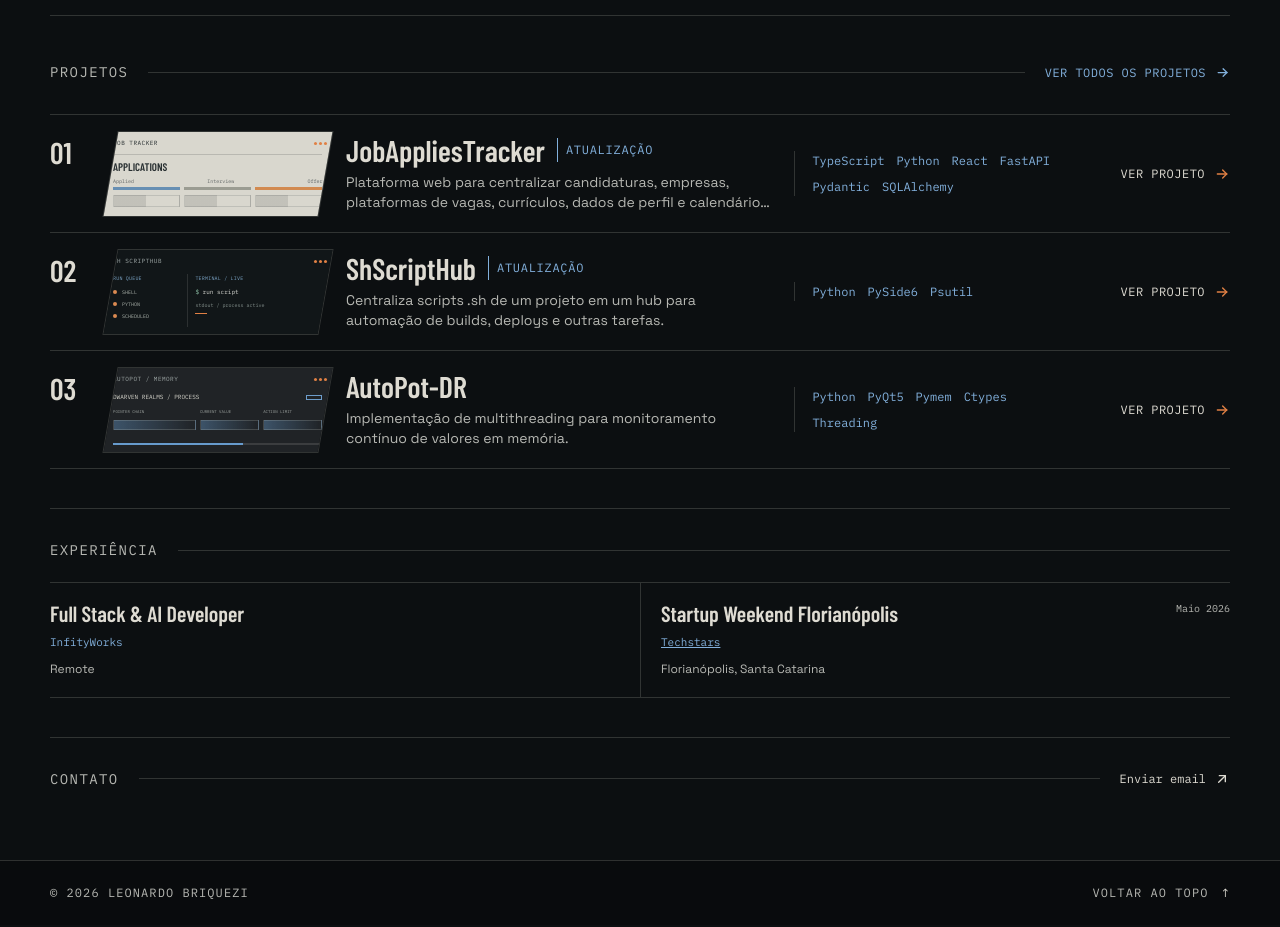
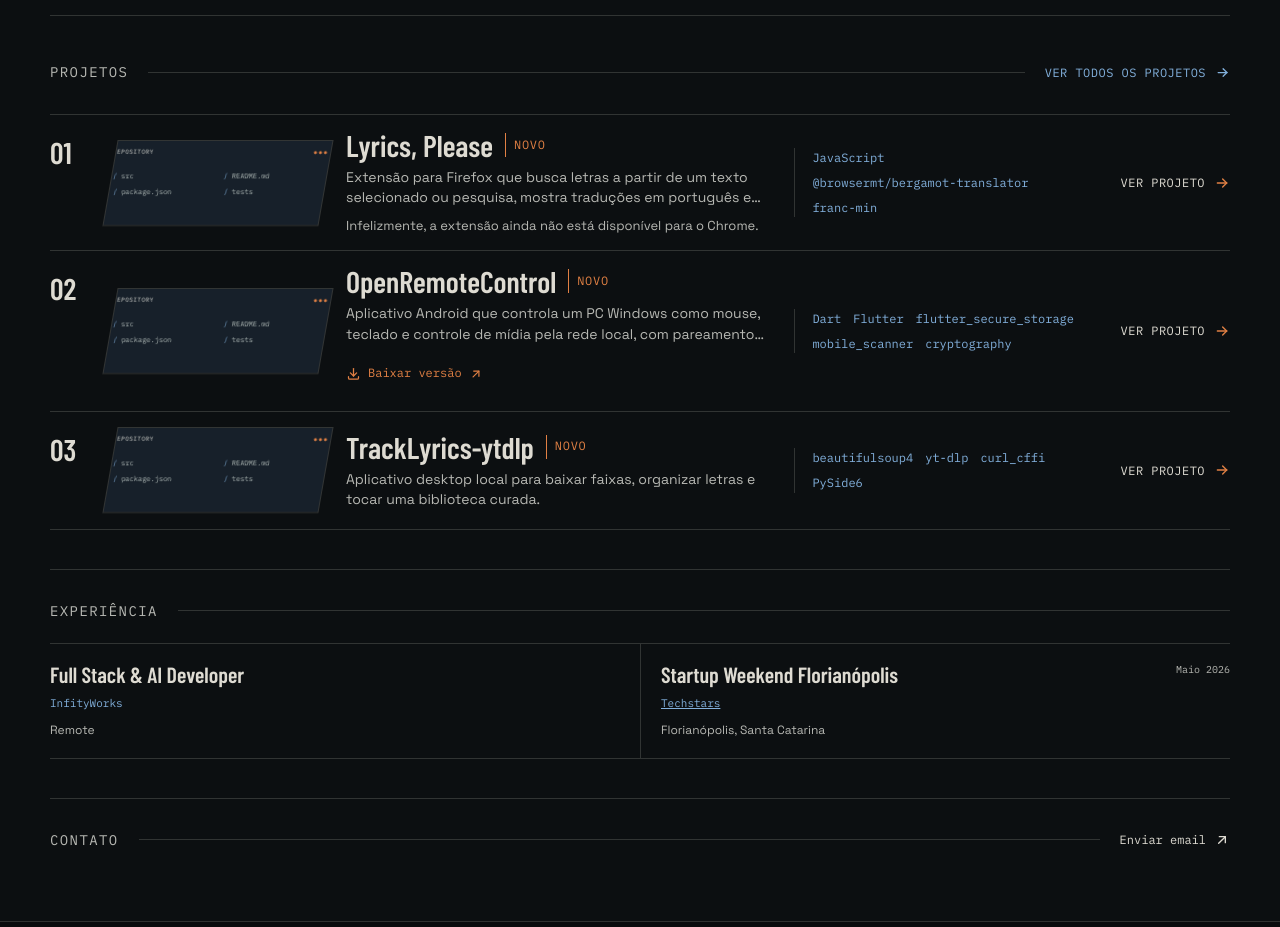
Before and after one commit to leobrqz/leobrqz.github.io, a Next.js app: page / in a window 1280 px wide. Shown: the part 980-1907 px from the top of the page. Built offline with nearby package versions, Linux system fonts and the light colour scheme; no server answers.

Commit message:
feat: add Lyrics Please and project download actions

```diff
--- a/components/Home/ProjectsSection.tsx
+++ b/components/Home/ProjectsSection.tsx
@@ -2,6 +2,7 @@
 
 import Link from 'next/link';
 import { IconArrowRight } from '@tabler/icons-react';
+import { ProjectActions } from '@/components/Projects/ProjectActions';
 import { ProjectLabels } from '@/components/Projects/ProjectLabels';
 import { getFallbackProjects } from '@/data/project_fallback';
 import { t, type Lang } from '@/lib/i18n';
@@ -47,10 +48,17 @@
               <ProjectPreview kind={PROJECT_PREVIEWS[project.name] ?? 'repository'} />
               <div className={styles.projectCopy}>
                 <h3 className={styles.projectTitle}>
-                  <Link href={detailHref}>{project.name}</Link>
+                  {project.name === 'LyricsExtension' ? (
+                    <a href={project.html_url} target="_blank" rel="noopener noreferrer">
+                      {project.displayName ?? project.name}
+                    </a>
+                  ) : (
+                    <Link href={detailHref}>{project.displayName ?? project.name}</Link>
+                  )}
                   <ProjectLabels labels={project.labels} lang={lang} />
                 </h3>
                 <p className={styles.projectDescription}>{project.description}</p>
+                <ProjectActions repoName={project.name} lang={lang} />
               </div>
               <div
                 className={styles.projectTags}
--- /dev/null
+++ b/components/Projects/ProjectActions.module.css
@@ -0,0 +1,38 @@
+.actions {
+  display: flex;
+  flex-wrap: wrap;
+  align-items: center;
+  gap: 6px 14px;
+  min-width: 0;
+  margin-top: 8px;
+}
+
+.actionLink {
+  display: inline-flex;
+  min-height: 44px;
+  align-items: center;
+  gap: 7px;
+  color: var(--orange);
+  font-family: var(--font-mono);
+  font-size: 12px;
+  line-height: 1.4;
+  text-decoration: none;
+}
+
+.actionLink:hover,
+.actionLink:focus-visible {
+  color: var(--paper);
+}
+
+.actionLink:focus-visible {
+  outline: 1px solid var(--orange);
+  outline-offset: 3px;
+}
+
+.actionNote {
+  margin: 0;
+  color: var(--muted);
+  font-size: 13px;
+  line-height: 1.5;
+  overflow-wrap: anywhere;
+}
--- /dev/null
+++ b/components/Projects/ProjectActions.tsx
@@ -0,0 +1,69 @@
+'use client';
+
+import { useEffect, useState } from 'react';
+import { IconArrowUpRight, IconDownload } from '@tabler/icons-react';
+import { detectBrowserFamily, type BrowserFamily } from '@/lib/browser';
+import { type Lang } from '@/lib/i18n';
+import styles from './ProjectActions.module.css';
+
+const LYRICS_REPOSITORY = 'LyricsExtension';
+const REMOTE_CONTROL_REPOSITORY = 'OpenRemoteControl';
+const LYRICS_INSTALL_URL = 'https://addons.mozilla.org/en-US/firefox/addon/lyrics-please/';
+const REMOTE_CONTROL_RELEASES_URL = 'https://github.com/leobrqz/OpenRemoteControl/releases';
+
+export function ProjectActions({ repoName, lang }: { repoName: string; lang: Lang }) {
+  const [browser, setBrowser] = useState<BrowserFamily | null>(null);
+
+  useEffect(() => {
+    setBrowser(detectBrowserFamily(navigator.userAgent, navigator.platform));
+  }, []);
+
+  if (repoName === LYRICS_REPOSITORY) {
+    const message =
+      browser === 'chrome'
+        ? lang === 'en'
+          ? 'Unfortunately, the extension is not available for Chrome yet.'
+          : 'Infelizmente, a extensão ainda não está disponível para o Chrome.'
+        : lang === 'en'
+          ? 'Available for Firefox.'
+          : 'Disponível para Firefox.';
+
+    return (
+      <div className={styles.actions} aria-live="polite">
+        {browser === 'firefox' ? (
+          <a
+            className={styles.actionLink}
+            href={LYRICS_INSTALL_URL}
+            target="_blank"
+            rel="noopener noreferrer"
+          >
+            <IconDownload size={15} aria-hidden="true" />
+            {lang === 'en' ? 'Install for Firefox' : 'Instalar no Firefox'}
+            <IconArrowUpRight size={14} aria-hidden="true" />
+          </a>
+        ) : (
+          <p className={styles.actionNote}>{message}</p>
+        )}
+      </div>
+    );
+  }
+
+  if (repoName === REMOTE_CONTROL_REPOSITORY) {
+    return (
+      <div className={styles.actions}>
+        <a
+          className={styles.actionLink}
+          href={REMOTE_CONTROL_RELEASES_URL}
+          target="_blank"
+          rel="noopener noreferrer"
+        >
+          <IconDownload size={15} aria-hidden="true" />
+          {lang === 'en' ? 'Download release' : 'Baixar versão'}
+          <IconArrowUpRight size={14} aria-hidden="true" />
+        </a>
+      </div>
+    );
+  }
+
+  return null;
+}
--- a/components/Projects/ProjectsPage.tsx
+++ b/components/Projects/ProjectsPage.tsx
@@ -9,6 +9,7 @@
 import { trackEvent } from '@/lib/analytics';
 import { t, type Lang } from '@/lib/i18n';
 import { useProjects } from '@/lib/use-projects';
+import { ProjectActions } from './ProjectActions';
 import { ProjectLabels } from './ProjectLabels';
 import { ProjectReadme } from './ProjectReadme';
 import styles from './ProjectsPage.module.css';
@@ -172,7 +173,7 @@
                         className={styles.projectTitle}
                         onClick={() => trackEvent('github_repo', { repo: project.name })}
                       >
-                        {project.name}
+                        {project.displayName ?? project.name}
                         <IconArrowUpRight size={18} />
                       </Anchor>
                       <ProjectLabels labels={project.labels} lang={lang} />
@@ -180,6 +181,7 @@
                     {project.description && (
                       <p className={styles.projectDescription}>{project.description}</p>
                     )}
+                    <ProjectActions repoName={project.name} lang={lang} />
                     {formatDate(project.updated_at, lang) && (
                       <p className={styles.projectMeta}>
                         {lang === 'en' ? 'Last updated' : 'Atualizado'}:{' '}
--- a/config/site.ts
+++ b/config/site.ts
@@ -19,6 +19,7 @@
 export const TECHSTARS_PDF_URL = `https://raw.githubusercontent.com/${GITHUB_USERNAME}/${GITHUB_REPO}/main/assets/cv/${encodeURIComponent(TECHSTARS_PDF_FILENAME)}`;
 
 export const REPOSITORIES: string[] = [
+  'LyricsExtension',
   'OpenRemoteControl',
   'TrackLyrics-ytdlp',
   'JobAppliesTracker',
--- a/data/project_fallback.ts
+++ b/data/project_fallback.ts
@@ -1,16 +1,8 @@
-import { GITHUB_USERNAME } from '@/config/site';
+import { GITHUB_USERNAME, REPOSITORIES } from '@/config/site';
 import type { Lang } from '@/lib/i18n';
 import type { EnrichedProject } from '@/lib/use-projects';
 import { projects_meta } from './projects_meta';
 import { resume_projects } from './resume_projects';
-
-const FALLBACK_NAMES = [
-  'JobAppliesTracker',
-  'ShScriptHub',
-  'AutoPot-DR',
-  'SmokeShopERP-DataAnalytics',
-  'OpenRemoteControl',
-];
 
 function getSummary(projectName: string, lang: Lang): string {
   const project = resume_projects.find((item) => item.name.en === projectName);
@@ -32,15 +24,20 @@
   return projects_meta[projectName]?.description?.[lang] ?? '';
 }
 
+const FALLBACK_NAMES = REPOSITORIES.filter(
+  (name) => Boolean(getSummary(name, 'en')) || Boolean(getSummary(name, 'pt'))
+);
+
 export function getFallbackProjects(lang: Lang): EnrichedProject[] {
   return FALLBACK_NAMES.map((name) => {
     const meta = projects_meta[name];
     const project = resume_projects.find((item) => item.name.en === name);
-    const technologies = project?.technologies ?? (name === 'OpenRemoteControl' ? ['Dart'] : []);
+    const technologies = project?.technologies ?? (meta?.language ? [meta.language] : []);
     const languageBreakdown = technologies.slice(0, 3).map((technology) => ({ name: technology }));
 
     return {
       name,
+      displayName: meta?.displayName,
       html_url: `https://github.com/${GITHUB_USERNAME}/${name}`,
       description: getSummary(name, lang),
       updated_at: '',
--- a/data/projects_meta.ts
+++ b/data/projects_meta.ts
@@ -3,8 +3,11 @@
 export interface ProjectMetaItem {
   libraries: string[];
   tools: string[];
+  displayName?: string;
+  language?: string;
   labels?: ProjectLabel[];
   description?: { en: string; pt: string };
+  preferLocalizedDescription?: boolean;
 }
 
 export type ProjectsMeta = Record<string, ProjectMetaItem>;
@@ -12,7 +15,20 @@
 const SHSCRIPTHUB_RELEASE_V3_5 = 'https://github.com/leobrqz/ShScriptHub/releases/tag/v3.5.0';
 
 export const projects_meta: ProjectsMeta = {
+  LyricsExtension: {
+    displayName: 'Lyrics, Please',
+    language: 'JavaScript',
+    libraries: ['@browsermt/bergamot-translator', 'franc-min'],
+    tools: ['Node.js 22', 'esbuild', 'web-ext'],
+    labels: [{ type: 'new' }],
+    preferLocalizedDescription: true,
+    description: {
+      en: 'A Firefox extension that finds lyrics from selected text or search, shows Portuguese translations, and saves favorites.',
+      pt: 'Extensão para Firefox que busca letras a partir de um texto selecionado ou pesquisa, mostra traduções em português e salva favoritas.',
+    },
+  },
   OpenRemoteControl: {
+    language: 'Dart',
     libraries: ['Flutter', 'flutter_secure_storage', 'mobile_scanner', 'cryptography'],
     tools: ['Node.js'],
     labels: [{ type: 'new' }],
--- /dev/null
+++ b/lib/browser.ts
@@ -0,0 +1,21 @@
+export type BrowserFamily = 'firefox' | 'chrome' | 'other';
+
+export function detectBrowserFamily(userAgent: string, platform = ''): BrowserFamily {
+  const ua = userAgent.toLowerCase();
+  const devicePlatform = platform.toLowerCase();
+  const isIos = /iphone|ipad|ipod/.test(ua) || devicePlatform.includes('iphone');
+
+  if (isIos && /fxios/.test(ua)) {
+    return 'other';
+  }
+  if (/firefox\//.test(ua)) {
+    return 'firefox';
+  }
+  if (/edg(e|a|ios)?\/|opr\//.test(ua)) {
+    return 'other';
+  }
+  if (/chrome\/|chromium\/|crios\//.test(ua)) {
+    return 'chrome';
+  }
+  return 'other';
+}
--- a/lib/use-projects.ts
+++ b/lib/use-projects.ts
@@ -16,6 +16,7 @@
 
 export interface EnrichedProject {
   name: string;
+  displayName?: string;
   html_url: string;
   description: string | null;
   updated_at: string;
@@ -57,7 +58,10 @@
   return {
     name: repo.name,
     html_url: repo.html_url,
-    description: repo.description ?? meta?.description?.[lang] ?? null,
+    description: meta?.preferLocalizedDescription
+      ? (meta.description?.[lang] ?? repo.description ?? null)
+      : (repo.description ?? meta?.description?.[lang] ?? null),
+    displayName: meta?.displayName,
     updated_at: repo.updated_at,
     language: repo.language,
     languages,
```
